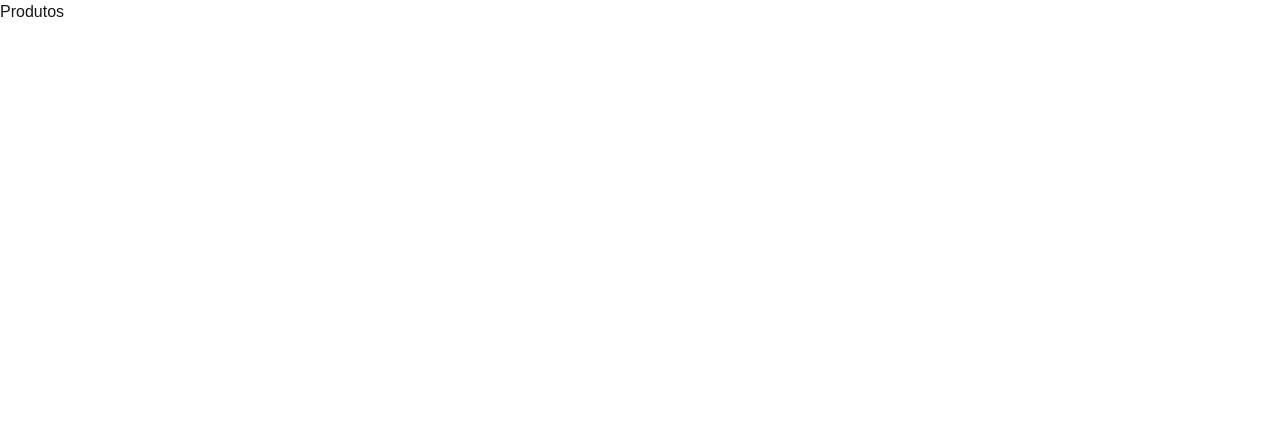
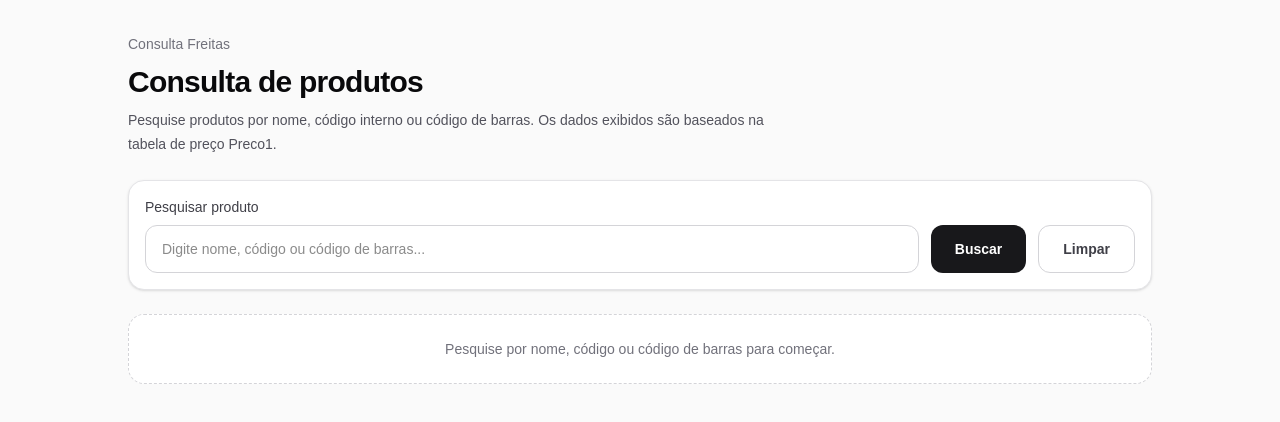
Before and after one commit to wandskk/consulta-freitas, a Next.js app: page /products in a window 1280 px wide. Shown: the top 422 px of the page. Built offline with nearby package versions, Linux system fonts and the light colour scheme.

Commit message:
Add product search interface

```diff
--- a/src/app/products/page.tsx
+++ b/src/app/products/page.tsx
@@ -1,3 +1,52 @@
+'use client'
+
+import { ProductList } from '@/components/products/product-list'
+import { ProductSearch } from '@/components/products/product-search'
+import { useProducts } from '@/hooks/use-products'
+
 export default function ProductsPage() {
-  return <main>Produtos</main>;
+  const {
+    products,
+    total,
+    isLoading,
+    error,
+    hasSearched,
+    searchProducts,
+    clearProducts,
+  } = useProducts()
+
+  return (
+    <main className="min-h-screen bg-zinc-50 px-4 py-8">
+      <div className="mx-auto max-w-5xl space-y-6">
+        <header>
+          <span className="text-sm font-medium text-zinc-500">
+            Consulta Freitas
+          </span>
+
+          <h1 className="mt-2 text-3xl font-bold tracking-tight text-zinc-950">
+            Consulta de produtos
+          </h1>
+
+          <p className="mt-2 max-w-2xl text-sm leading-6 text-zinc-600">
+            Pesquise produtos por nome, código interno ou código de barras.
+            Os dados exibidos são baseados na tabela de preço Preco1.
+          </p>
+        </header>
+
+        <ProductSearch
+          isLoading={isLoading}
+          onSearch={searchProducts}
+          onClear={clearProducts}
+        />
+
+        <ProductList
+          products={products}
+          total={total}
+          isLoading={isLoading}
+          error={error}
+          hasSearched={hasSearched}
+        />
+      </div>
+    </main>
+  )
 }
--- /dev/null
+++ b/src/components/products/product-card.tsx
@@ -0,0 +1,52 @@
+import { formatCurrency } from '@/helpers/currency.helper'
+import { getStockStatus } from '@/helpers/stock.helper'
+import type { Product } from '@/types/product'
+
+type ProductCardProps = {
+  product: Product
+}
+
+export function ProductCard({ product }: ProductCardProps) {
+  const stockStatus = getStockStatus(product.estoque)
+
+  return (
+    <article className="rounded-2xl border border-zinc-200 bg-white p-4 shadow-sm transition hover:shadow-md">
+      <div className="flex flex-col gap-3 sm:flex-row sm:items-start sm:justify-between">
+        <div>
+          <span className="text-xs font-semibold uppercase tracking-wide text-zinc-500">
+            Código {product.codigo}
+          </span>
+
+          <h2 className="mt-1 text-base font-semibold text-zinc-950">
+            {product.nome}
+          </h2>
+
+          <div className="mt-2 flex flex-wrap gap-2 text-xs text-zinc-500">
+            <span>EAN: {product.codigoEan || 'Não informado'}</span>
+            <span>•</span>
+            <span>Localização: {product.localizacao || 'Não informada'}</span>
+          </div>
+        </div>
+
+        <div className="text-left sm:text-right">
+          <strong className="block text-xl font-bold text-zinc-950">
+            {formatCurrency(product.preco)}
+          </strong>
+
+          <span
+            className={`mt-2 inline-flex rounded-full border px-3 py-1 text-xs font-medium ${stockStatus.className}`}
+          >
+            {stockStatus.label}
+          </span>
+        </div>
+      </div>
+
+      <div className="mt-4 rounded-xl bg-zinc-50 p-3">
+        <span className="text-xs text-zinc-500">Estoque atual</span>
+        <p className="text-lg font-semibold text-zinc-900">
+          {product.estoque}
+        </p>
+      </div>
+    </article>
+  )
+}
--- /dev/null
+++ b/src/components/products/product-list.tsx
@@ -0,0 +1,66 @@
+import type { Product } from '@/types/product'
+
+import { ProductCard } from './product-card'
+
+type ProductListProps = {
+  products: Product[]
+  total: number
+  isLoading: boolean
+  error: string | null
+  hasSearched: boolean
+}
+
+export function ProductList({
+  products,
+  total,
+  isLoading,
+  error,
+  hasSearched,
+}: ProductListProps) {
+  if (isLoading) {
+    return (
+      <div className="rounded-2xl border border-zinc-200 bg-white p-6 text-center text-sm text-zinc-500 shadow-sm">
+        Buscando produtos...
+      </div>
+    )
+  }
+
+  if (error) {
+    return (
+      <div className="rounded-2xl border border-red-200 bg-red-50 p-6 text-center text-sm text-red-700">
+        {error}
+      </div>
+    )
+  }
+
+  if (hasSearched && products.length === 0) {
+    return (
+      <div className="rounded-2xl border border-zinc-200 bg-white p-6 text-center text-sm text-zinc-500 shadow-sm">
+        Nenhum produto encontrado.
+      </div>
+    )
+  }
+
+  if (!hasSearched) {
+    return (
+      <div className="rounded-2xl border border-dashed border-zinc-300 bg-white p-6 text-center text-sm text-zinc-500">
+        Pesquise por nome, código ou código de barras para começar.
+      </div>
+    )
+  }
+
+  return (
+    <section className="space-y-4">
+      <div className="text-sm text-zinc-600">
+        {total} produto{total === 1 ? '' : 's'} encontrado
+        {total === 1 ? '' : 's'}.
+      </div>
+
+      <div className="grid gap-4">
+        {products.map((product) => (
+          <ProductCard key={product.id} product={product} />
+        ))}
+      </div>
+    </section>
+  )
+}
--- /dev/null
+++ b/src/components/products/product-search.tsx
@@ -0,0 +1,68 @@
+'use client'
+
+import { FormEvent, useState } from 'react'
+
+type ProductSearchProps = {
+  isLoading: boolean
+  onSearch: (search: string) => void
+  onClear: () => void
+}
+
+export function ProductSearch({
+  isLoading,
+  onSearch,
+  onClear,
+}: ProductSearchProps) {
+  const [search, setSearch] = useState('')
+
+  function handleSubmit(event: FormEvent<HTMLFormElement>) {
+    event.preventDefault()
+    onSearch(search)
+  }
+
+  function handleClear() {
+    setSearch('')
+    onClear()
+  }
+
+  return (
+    <form
+      onSubmit={handleSubmit}
+      className="rounded-2xl border border-zinc-200 bg-white p-4 shadow-sm"
+    >
+      <label
+        htmlFor="product-search"
+        className="mb-2 block text-sm font-medium text-zinc-700"
+      >
+        Pesquisar produto
+      </label>
+
+      <div className="flex flex-col gap-3 sm:flex-row">
+        <input
+          id="product-search"
+          type="text"
+          value={search}
+          onChange={(event) => setSearch(event.target.value)}
+          placeholder="Digite nome, código ou código de barras..."
+          className="h-12 flex-1 rounded-xl border border-zinc-300 px-4 text-sm outline-none transition focus:border-zinc-900 focus:ring-2 focus:ring-zinc-200"
+        />
+
+        <button
+          type="submit"
+          disabled={isLoading}
+          className="h-12 rounded-xl bg-zinc-900 px-6 text-sm font-semibold text-white transition hover:bg-zinc-800 disabled:cursor-not-allowed disabled:opacity-60"
+        >
+          {isLoading ? 'Buscando...' : 'Buscar'}
+        </button>
+
+        <button
+          type="button"
+          onClick={handleClear}
+          className="h-12 rounded-xl border border-zinc-300 px-6 text-sm font-semibold text-zinc-700 transition hover:bg-zinc-100"
+        >
+          Limpar
+        </button>
+      </div>
+    </form>
+  )
+}
--- a/src/helpers/currency.helper.ts
+++ b/src/helpers/currency.helper.ts
@@ -1,6 +1,6 @@
-export function formatCurrency(value: number, locale = "pt-BR", currency = "BRL") {
-  return new Intl.NumberFormat(locale, {
-    style: "currency",
-    currency,
-  }).format(value);
+export function formatCurrency(value: number): string {
+  return new Intl.NumberFormat('pt-BR', {
+    style: 'currency',
+    currency: 'BRL',
+  }).format(value)
 }
--- a/src/helpers/stock.helper.ts
+++ b/src/helpers/stock.helper.ts
@@ -1,3 +1,27 @@
-export function isInStock(quantity: number) {
-  return quantity > 0;
+export function getStockStatus(stock: number) {
+  if (stock < 0) {
+    return {
+      label: 'Estoque negativo',
+      className: 'bg-red-100 text-red-700 border-red-200',
+    }
+  }
+
+  if (stock === 0) {
+    return {
+      label: 'Sem estoque',
+      className: 'bg-zinc-100 text-zinc-700 border-zinc-200',
+    }
+  }
+
+  if (stock <= 5) {
+    return {
+      label: 'Estoque baixo',
+      className: 'bg-yellow-100 text-yellow-800 border-yellow-200',
+    }
+  }
+
+  return {
+    label: 'Disponível',
+    className: 'bg-green-100 text-green-700 border-green-200',
+  }
 }
```
Also changed, not shown: src/app/page.tsx (+2 -62 lines).
